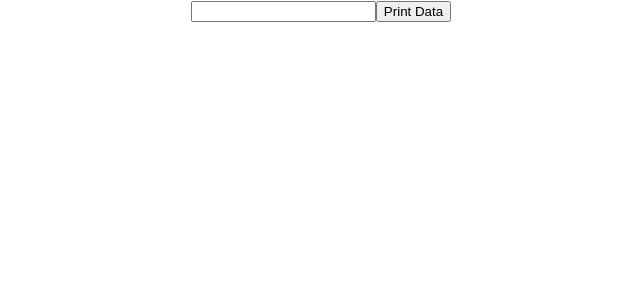
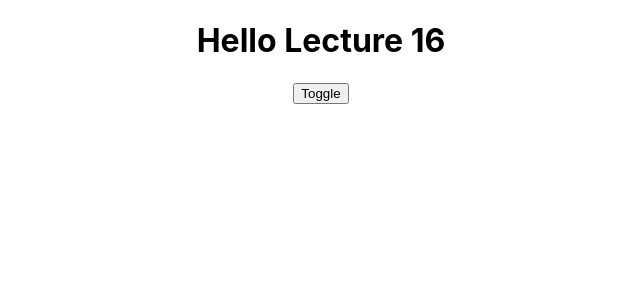
Before and after one commit to rohitanchal/learn-react, a React (Create React App) app: page / in a window 1280 px wide. Shown: the top 300 px of the page, without its empty margins (319-959 px from the left). Built offline with nearby package versions, Linux system fonts and the light colour scheme.

Commit message:
learned toggle how to hide and show the toggle

```diff
--- a/src/App.js
+++ b/src/App.js
@@ -53,27 +53,44 @@ import Emp from "./Emp";
 
 // lecture 15 start here
 
+// function App() {
+
+//   const [data, setData] = useState(null);
+//   const [print, setPrint] = useState(false);
+//   function getData(val) {
+
+//     console.warn(val.target.value);
+//     setData(val.target.value);
+//     setPrint(false);
+//   }
+//   return (
+//     <div className="App">
+//       {
+//         print?
+//         <h1>{data}</h1>
+//         : null
+//       }
+//       <input type="text" onChange={getData} />
+//       <button onClick={()=>setPrint(true)}>Print Data</button>
+//     </div>
+//   );
+// }
+
+// lecture 16 start here
+
 function App() {
 
-  const [data, setData] = useState(null);
-  const [print, setPrint] = useState(false);
-  function getData(val) {
-
-    console.warn(val.target.value);
-    setData(val.target.value);
-    setPrint(false);
-  }
+  const [status, setStatus] = React.useState(true);
   return (
     <div className="App">
       {
-        print?
-        <h1>{data}</h1>
-        : null
+        status?
+        <h1>Hello Lecture 16</h1>
+        :null
       }
-      <input type="text" onChange={getData} />
-      <button onClick={()=>setPrint(true)}>Print Data</button>
+      <button onClick={() => setStatus(!status)}>Toggle</button>
     </div>
-  );
+  )
 }
 
 export default App;
```
Also changed, not shown: jsconfig.json (added, +14 -0 lines).
